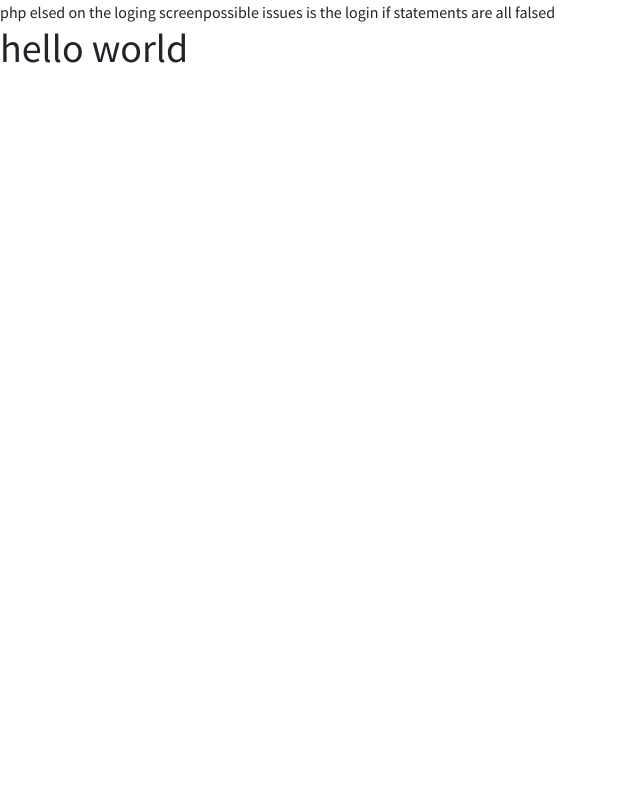
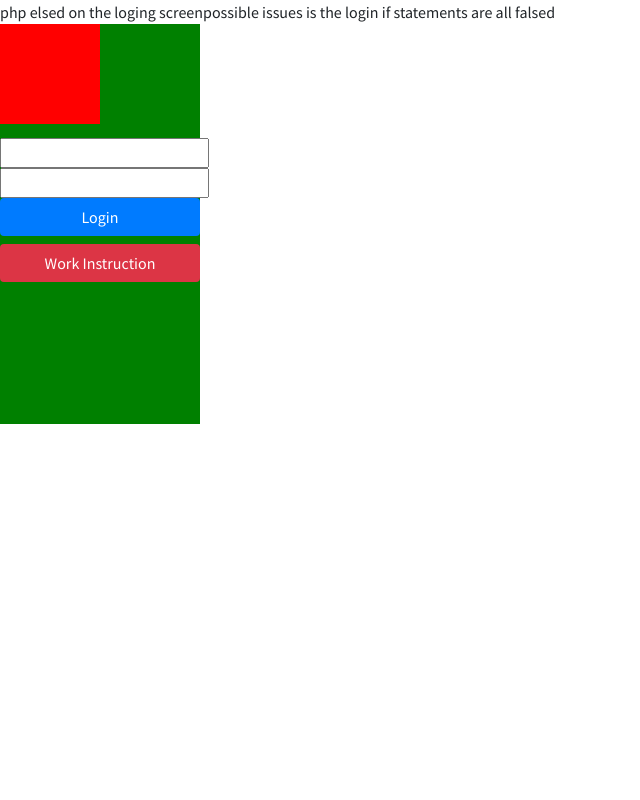
Before and after one commit to lemon8de/work_exercise_1, a PHP site: page / in a window 1280 px wide. Shown: the whole page, without its empty margins (0-640 px from the left). Run offline with PHP 8.4, Linux system fonts and the light colour scheme; some libraries are stand-ins or nearby versions.

Commit message:
login ui pre-bootstrap

```diff
--- a/index.php
+++ b/index.php
@@ -33,7 +33,22 @@
         <link rel="stylesheet" href="dist/css/adminlte.min.css">
     </head>
     <body>
-<h1>hello world</h1>
+        <!-- whole login box -->
+        <div class="login-box debug-size-big-rectangle-portrait debug-color-green">
+            <!-- split the login box as picture and the form login -->
+             <div class="login-logo debug-color-red debug-size-square-small"></div>
+             <div class="login-form">
+
+                <!-- login form complete -->
+                <form action="<?=htmlspecialchars($_SERVER['PHP_SELF']);?>" method="POST" id="login_form">
+                    <input type="text">
+                    <input type="text">
+                    <button type="submit" class="btn bg-primary btn-block" name="login" value="login">Login</button>
+                    <button type="submit" class="btn bg-danger btn-block" name="work_instruction" value="work_instruction">Work Instruction</button>
+                </form>
+
+             </div>
+        </div>
     </body>
 
     <!-- third party scripts -->
@@ -46,3 +61,24 @@
 
     <!-- there should be no script here, but ignore for now -->
 </html>
+
+<style>
+    .debug-color-red {
+        background-color: red;
+    }
+
+    .debug-color-green {
+        background-color: green;
+    }
+
+    .debug-size-square-small {
+        width:100px;
+        height:100px;
+    }
+
+    .debug-size-big-rectangle-portrait {
+        width: 200px;
+        height:400px;
+    }
+
+</style>
```
